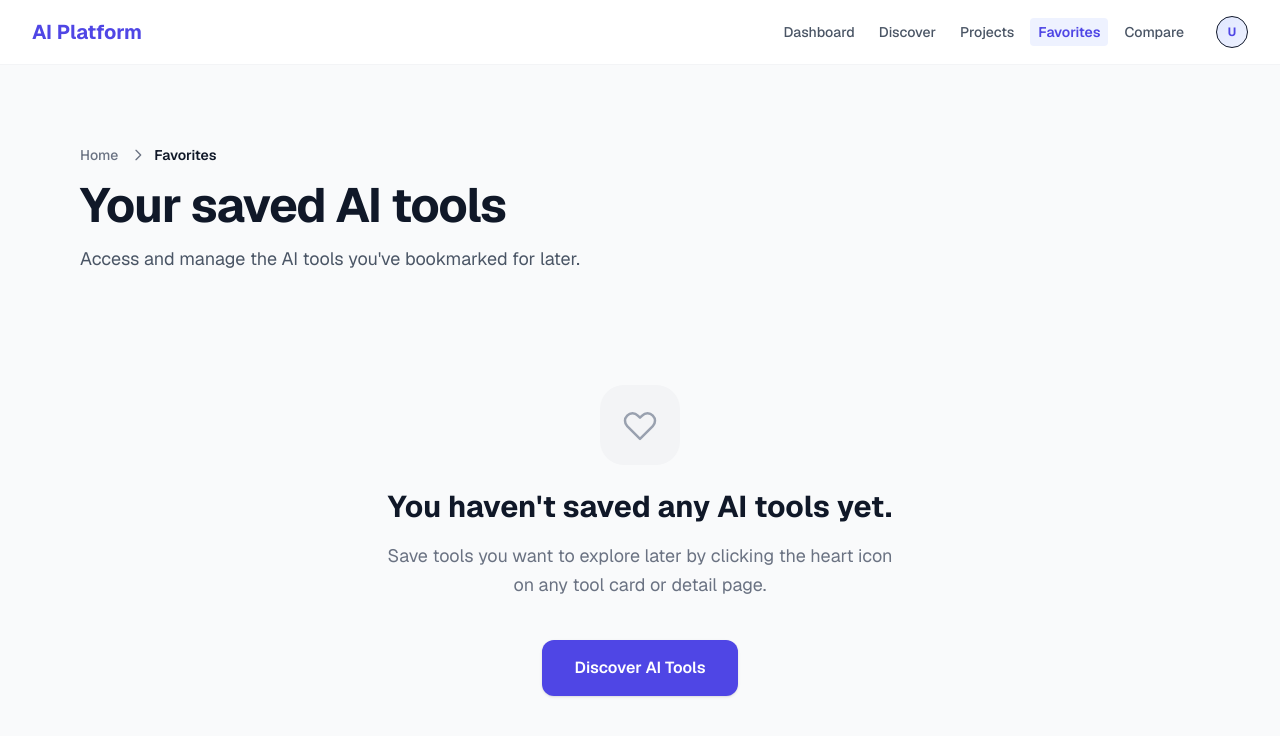
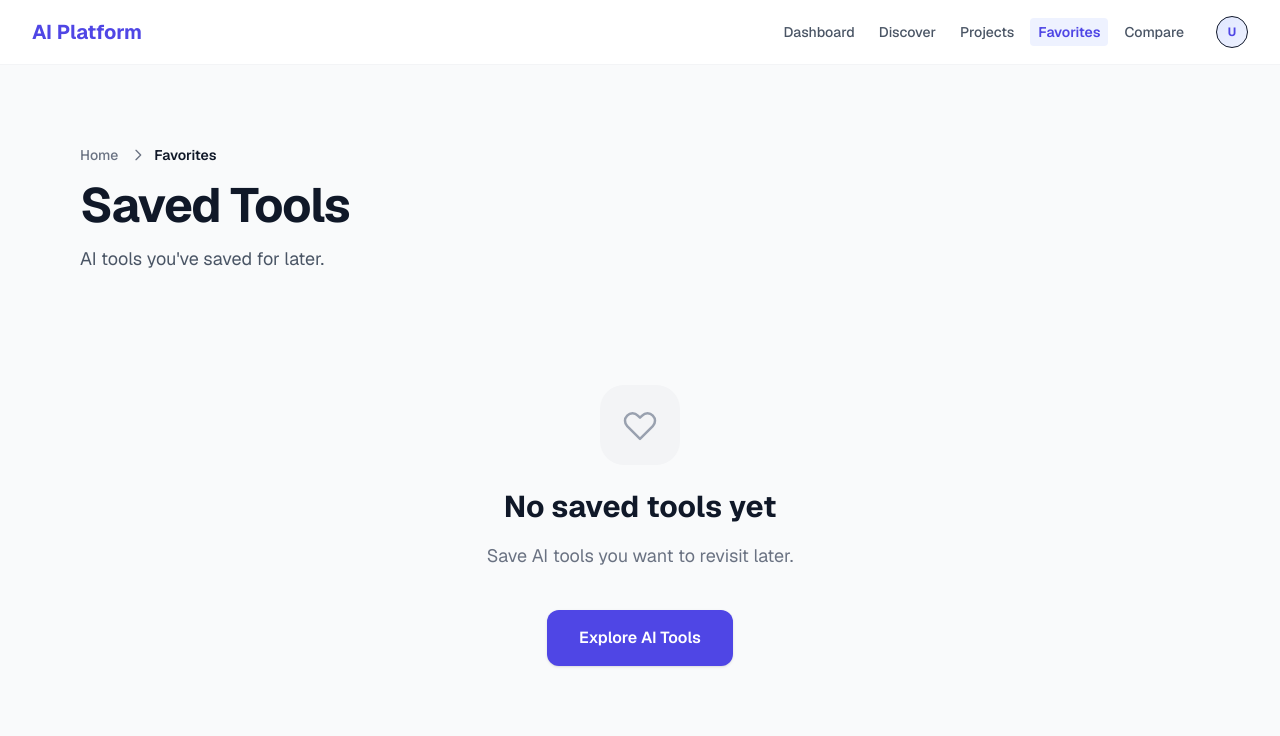
Before and after one commit to YashkumarLohra/ai-saas-platform, a Next.js app: page /favorites in a window 1280 px wide. Shown: the top 736 px of the page. Built offline with nearby package versions, Linux system fonts and the light colour scheme.

Commit message:
Complete Development Day 20 - Favorites Experience

```diff
--- a/src/app/favorites/page.tsx
+++ b/src/app/favorites/page.tsx
@@ -24,10 +24,10 @@ export default function FavoritesPage() {
           </nav>
 
           <h1 className="text-3xl md:text-5xl font-bold text-gray-900 dark:text-white tracking-tight">
-            Your saved AI tools
+            Saved Tools
           </h1>
           <p className="text-lg text-gray-600 dark:text-gray-400">
-            Access and manage the AI tools you&apos;ve bookmarked for later.
+            AI tools you&apos;ve saved for later.
           </p>
         </div>
 
--- a/src/components/FavoritesView.tsx
+++ b/src/components/FavoritesView.tsx
@@ -39,15 +39,15 @@ export function FavoritesView() {
             <path strokeLinecap="round" strokeLinejoin="round" strokeWidth={1.5} d="M4.318 6.318a4.5 4.5 0 000 6.364L12 20.364l7.682-7.682a4.5 4.5 0 00-6.364-6.364L12 7.636l-1.318-1.318a4.5 4.5 0 00-6.364 0z" />
           </svg>
         </div>
-        <h2 className="text-3xl font-bold text-gray-900 dark:text-white mb-4">You haven&apos;t saved any AI tools yet.</h2>
+        <h2 className="text-3xl font-bold text-gray-900 dark:text-white mb-4">No saved tools yet</h2>
         <p className="text-lg text-gray-500 dark:text-gray-400 mb-10 max-w-lg leading-relaxed">
-          Save tools you want to explore later by clicking the heart icon on any tool card or detail page.
+          Save AI tools you want to revisit later.
         </p>
         <Link
           href="/discover"
           className="rounded-xl bg-brand-600 px-8 py-4 text-base font-semibold text-white transition-colors hover:bg-brand-500 focus:outline-none focus:ring-2 focus:ring-brand-500 focus:ring-offset-2 shadow-sm"
         >
-          Discover AI Tools
+          Explore AI Tools
         </Link>
       </div>
     );
@@ -65,9 +65,10 @@ export function FavoritesView() {
             </svg>
           </div>
           <input
-            type="text"
+            type="search"
+            aria-label="Search saved tools"
             className="block w-full rounded-xl border-0 py-3 pl-11 pr-4 text-gray-900 ring-1 ring-inset ring-gray-200 placeholder:text-gray-400 focus:ring-2 focus:ring-inset focus:ring-brand-600 sm:text-sm sm:leading-6 dark:bg-zinc-800 dark:text-white dark:ring-zinc-700 dark:focus:ring-brand-500 transition-all"
-            placeholder="Search your saved tools..."
+            placeholder="Search saved tools..."
             value={searchQuery}
             onChange={(e) => setSearchQuery(e.target.value)}
           />
@@ -75,7 +76,7 @@ export function FavoritesView() {
 
         {categories.length > 1 && (
           <div className="w-full sm:w-auto overflow-x-auto pb-1 sm:pb-0 flex-shrink-0">
-            <div className="flex gap-2">
+            <div className="flex gap-2" role="group" aria-label="Filter by category">
               {categories.map((cat) => (
                 <button
                   key={cat}
@@ -106,8 +107,9 @@ export function FavoritesView() {
         </div>
       ) : (
         <div className="py-20 text-center">
+          <h3 className="text-xl font-bold text-gray-900 dark:text-white mb-2">No saved tools found</h3>
           <p className="text-lg text-gray-500 dark:text-gray-400">
-            No saved tools match your current search or filter.
+            Try a different search.
           </p>
           <button
             onClick={() => {
--- a/src/components/SaveToolButton.tsx
+++ b/src/components/SaveToolButton.tsx
@@ -14,7 +14,7 @@ export function SaveToolButton({ slug, toolName }: SaveToolButtonProps) {
   return (
     <button
       onClick={() => toggleFavorite(slug)}
-      aria-label={saved ? `Remove ${toolName} from favorites` : `Save ${toolName}`}
+      aria-label={saved ? `Remove ${toolName} from saved tools` : `Save ${toolName}`}
       className={`flex items-center gap-2 rounded-xl px-5 py-3 text-sm font-semibold transition-colors focus:outline-none focus:ring-2 focus:ring-brand-500 focus:ring-offset-2 ${
         saved
           ? "bg-red-50 text-red-600 hover:bg-red-100 dark:bg-red-900/30 dark:text-red-400 dark:hover:bg-red-900/50 border border-red-200 dark:border-red-800"
```
